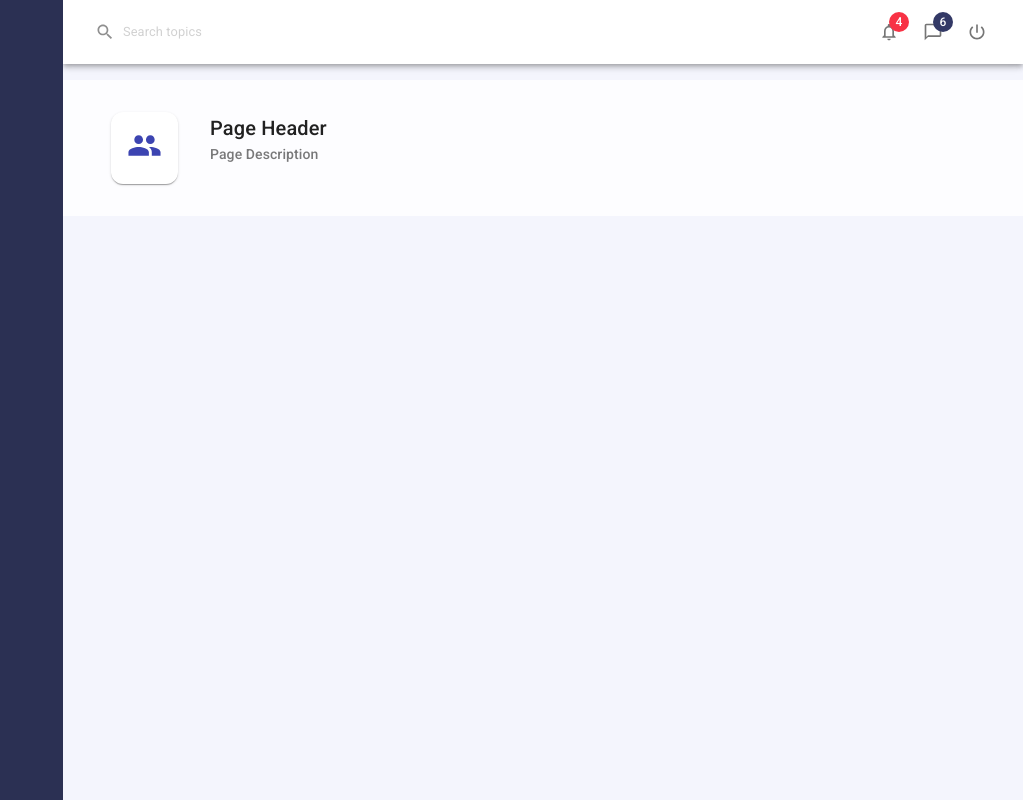
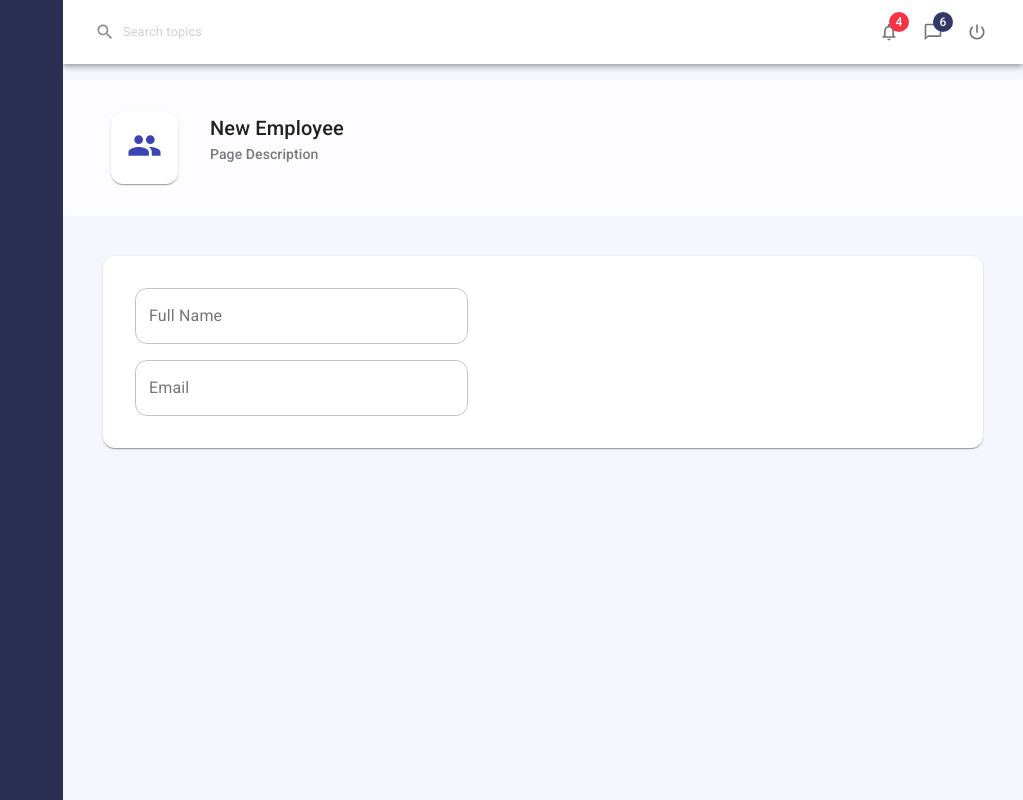
Before and after one commit to SUYASH15012001/mui, a React (Create React App) app: page / in a window 1280 px wide. Shown: the whole page, without its empty margins (257-1280 px from the left). Built offline with nearby package versions, Linux system fonts and the light colour scheme.

Commit message:
useForms and textFields done

```diff
--- a/src/App/App.js
+++ b/src/App/App.js
@@ -2,9 +2,8 @@
 import './App.css';
 import SideMenu from '../Components/SideMenu'
 import Header from '../Components/Header'
-import PageHeader from '../Components/PageHeader';
+import Employees from '../pages/Employees/Employees';
 import {makeStyles, CssBaseline, createMuiTheme, ThemeProvider} from '@material-ui/core'
-import GroupIcon from '@material-ui/icons/Group';
 
 const theme = createMuiTheme({
   palette:{
@@ -39,11 +38,7 @@
       <SideMenu/>
       <div className={classes.appMain}>
         <Header/>
-        <PageHeader
-          title='Page Header'
-          subtitle='Page Description'
-          icon={<GroupIcon fontSize='large'/>}
-        />
+        <Employees/>
       </div>
       <CssBaseline/>
     </ThemeProvider>
--- /dev/null
+++ b/src/Components/useForms.js
@@ -0,0 +1,39 @@
+import React, {useState} from 'react'
+import {makeStyles} from '@material-ui/core';
+
+export function useForms(initialValues) {
+
+    const [values, setvalues] = useState(initialValues)
+    const handleInputChnage = (e) => {
+        const {name, value}  = e.target;
+        setvalues({
+            ...values,
+            [name]:value
+        })
+    }
+
+    return {
+        values,
+        setvalues,
+        handleInputChnage
+    }
+}
+
+
+const useStyles = makeStyles(theme=> ({
+    root:{
+        '& .MuiFormControl-root':{
+            width:'80%',
+            margin:theme.spacing(1)
+        }
+    }
+}))
+
+export function Form(props) {
+    const classes = useStyles();
+    return (
+        <form className={classes.root}>
+            {props.children}
+        </form>
+    )
+}
--- /dev/null
+++ b/src/pages/Employees/EmployeeForm.js
@@ -0,0 +1,47 @@
+import React from 'react'
+import { Grid, TextField } from '@material-ui/core';
+import {useForms, Form} from '../../Components/useForms';
+
+const initialValues = {
+    id:0,
+    fullName:'',
+    email:"",
+    mobile:"",
+    city:"",
+    gender:"male",
+    departmentId:'',
+    hiredate:new Date(),
+    isPermanent:false
+}
+
+
+function EmployeeForm() {
+
+    const {values,setvalues, handleInputChnage} = useForms(initialValues);
+
+    return (
+        <Form>
+            <Grid container>
+                <Grid item xs={6}>
+                    <TextField
+                        variant='outlined'
+                        label='Full Name'
+                        name='fullName'
+                        value={values.fullName}
+                        onChange={handleInputChnage}
+                    />
+                    <TextField
+                        variant='outlined'
+                        label='Email'
+                        name='email'
+                        value={values.email}
+                        onChange={handleInputChnage}
+                    />
+                </Grid>
+                <Grid item xs={6}></Grid>
+            </Grid>
+        </Form>
+    )
+}
+
+export default EmployeeForm
--- /dev/null
+++ b/src/pages/Employees/Employees.js
@@ -0,0 +1,30 @@
+import React from 'react'
+import EmployeeForm from './EmployeeForm'
+import GroupIcon from '@material-ui/icons/Group';
+import PageHeader from '../../Components/PageHeader';
+import { Paper, makeStyles } from '@material-ui/core';
+
+const useStyles = makeStyles(theme=> ({
+    pageContent:{
+        margin : theme.spacing(5),
+        padding : theme.spacing(3)
+    }
+}))
+
+function Employees() {
+    const classes = useStyles();
+    return (
+        <>
+            <PageHeader
+                title='New Employee'
+                subtitle='Page Description'
+                icon={<GroupIcon fontSize='large'/>}
+            />
+            <Paper className={classes.pageContent}>
+                <EmployeeForm/>
+            </Paper>
+        </>
+    )
+}
+
+export default Employees
```
